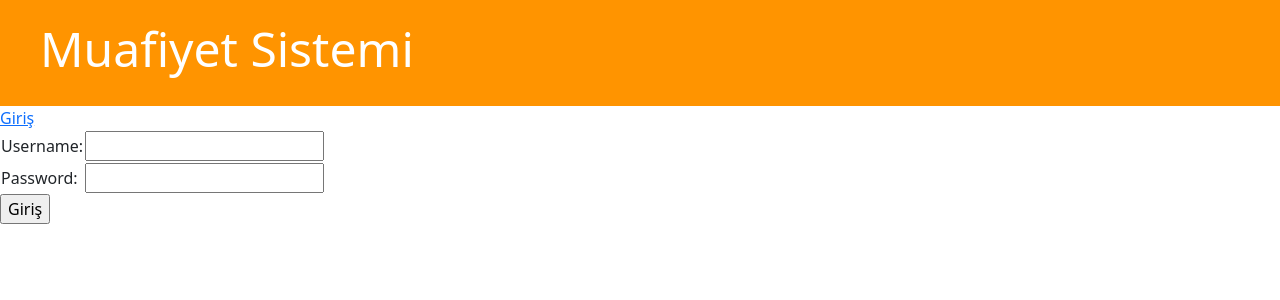
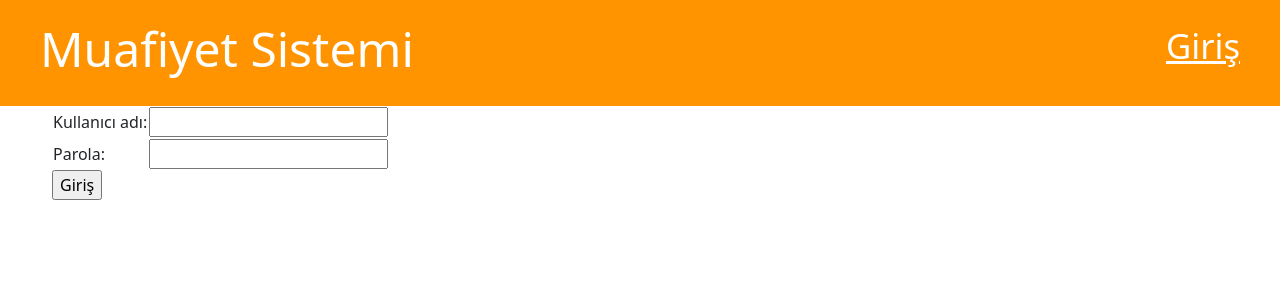
Before and after one commit to oztek/django-muafiyet, a Django app: page /accounts/login/ in a window 1280 px wide. Shown: the top 300 px of the page. Run offline with Django 3.2, Linux system fonts and the light colour scheme.

Commit message:
Bug fix özellikle stiller düzeltildi.

```diff
--- a/ogrenciler/forms.py
+++ b/ogrenciler/forms.py
@@ -2,22 +2,27 @@
 from django.contrib.auth.models import User
 from django import forms
 from django.forms import fields
-from django.forms.widgets import NumberInput, Textarea
+from django.forms.widgets import EmailInput, NumberInput, Textarea
 from .models import Ogrenci
 from universiteler.models import Ders
 from django.forms.widgets import TextInput
 
 class LoginForm(forms.Form):
-  username = forms.CharField()
-  password = forms.CharField(widget=forms.PasswordInput)
+  username = forms.CharField(label='Kullanıcı adı')
+  password = forms.CharField(label='Parola', widget=forms.PasswordInput)
 
 class UserRegistrationForm(forms.ModelForm):
-  password = forms.CharField(label='Parola', widget=forms.PasswordInput)
-  password2 = forms.CharField(label='Yeniden Parola', widget=forms.PasswordInput)
+  password = forms.CharField(label='Parola', widget=forms.PasswordInput(attrs={'style': 'width: 300px;','class': "form-control"}))
+  password2 = forms.CharField(label='Yeniden Parola', widget=forms.PasswordInput(attrs={'style': 'width: 300px;','class': "form-control"}))
 
   class Meta:
     model = User
     fields = ('username', 'first_name', 'email')
+    widgets = {
+      'username': TextInput(attrs={'style': 'width: 300px;','class': "form-control"}),
+      'first_name': TextInput(attrs={'style': 'width: 300px;','class': "form-control"}),
+      'email': EmailInput(attrs={'style': 'width: 300px;','class': "form-control"}),
+    }
 
   def clean_password2(self):
     cd = self.cleaned_data
--- a/ogrenciler/templates/ogrenciler/ogrenci_goster.html
+++ b/ogrenciler/templates/ogrenciler/ogrenci_goster.html
@@ -23,5 +23,5 @@
     </tr>
     {% endfor %}
   </table>
-  <a href="ogrenci/ders/ekle/{{ ogrenci.pk }}">Ders Ekle</a>
+  <a href="/ogrenci/ders/ekle/{{ ogrenci.pk }}">Ders Ekle</a>
 {% endblock %}
--- a/ogrenciler/views.py
+++ b/ogrenciler/views.py
@@ -25,6 +25,7 @@ def ogrenci_listele(request):
     else:
       return redirect('ogrenci_goster')
   return redirect('ogrenci_bos')
+
 def ogrenci_ders_ekle(request, pk):
   ogrenci = get_object_or_404(Ogrenci, pk=pk)
   if request.method == 'POST':
--- a/universiteler/templates/base.html
+++ b/universiteler/templates/base.html
@@ -11,17 +11,16 @@
 </head>
   <body>
     <div class="page-header">
+      {% if user.is_authenticated %}
+      <p class="top-menu">Merhaba {{user.first_name}} {{user.last_name }} - <a href="{% url 'logout' %}" class="top-menu">Çıkış</a></p>
+      {% else %}
+      <a href="{% url 'login' %}" class="top-menu">Giriş</a>
+      {% endif %}
       <h1><a href="/">Muafiyet Sistemi</a></h1>
     </div>
+    <div class="content container">
       <div class="row">
         <div class="col-md-8">
-
-  {% if user.is_authenticated %}
-  <!--<a href="{% url 'universite_yeni' %}">Yeni</a>-->
-  <p class="top-menu">Merhaba {{user.first_name}} {{user.last_name }} <small><a href="{% url 'logout' %}" class="top-menu">Çıkış</a></small></p>
-  {% else %}
-  <a href="{% url 'login' %}">Giriş</a>
-  {% endif %}
         {% block content %}
         {% endblock %}
         </div>
--- a/universiteler/templates/universiteler/universite_goster.html
+++ b/universiteler/templates/universiteler/universite_goster.html
@@ -1,4 +1,4 @@
-{% extends 'universiteler/base.html' %}
+{% extends 'base.html' %}
 {% block content %}
 		<div>
 			<h1><a href="{% url 'universite_duzenle' pk=universite.pk %}">{{ universite.isim }} </a></h1>
--- a/universiteler/templates/universiteler/universite_listele.html
+++ b/universiteler/templates/universiteler/universite_listele.html
@@ -1,4 +1,4 @@
-{% extends 'universiteler/base.html' %}
+{% extends 'base.html' %}
 {% block content %}
 	{% for uni in universiteler %}
 		<div>
--- a/universiteler/templates/universiteler/universite_yeni.html
+++ b/universiteler/templates/universiteler/universite_yeni.html
@@ -1,4 +1,4 @@
-{% extends 'universiteler/base.html' %}
+{% extends 'base.html' %}
 {% block content %}
 	<h1>Yeni Üniversite</h1>
   <form method="POST">
--- a/universiteler/urls.py
+++ b/universiteler/urls.py
@@ -3,7 +3,7 @@ from . import views
 
 urlpatterns = [
     path('', views.universite_listele, name='universite_listele'),
-    path('universite/<int:pk>/', views.universite_goster, name='universite_goster'),
-    path('universite/<int:pk>/duzenle/', views.universite_duzenle, name='universite_duzenle'),
-    path('universite/yeni/', views.universite_yeni, name='universite_yeni'),
+    path('<int:pk>/', views.universite_goster, name='universite_goster'),
+    path('<int:pk>/duzenle/', views.universite_duzenle, name='universite_duzenle'),
+    path('yeni/', views.universite_yeni, name='universite_yeni'),
 ]
```
Lines whose indentation alone changed are shown as unchanged.
